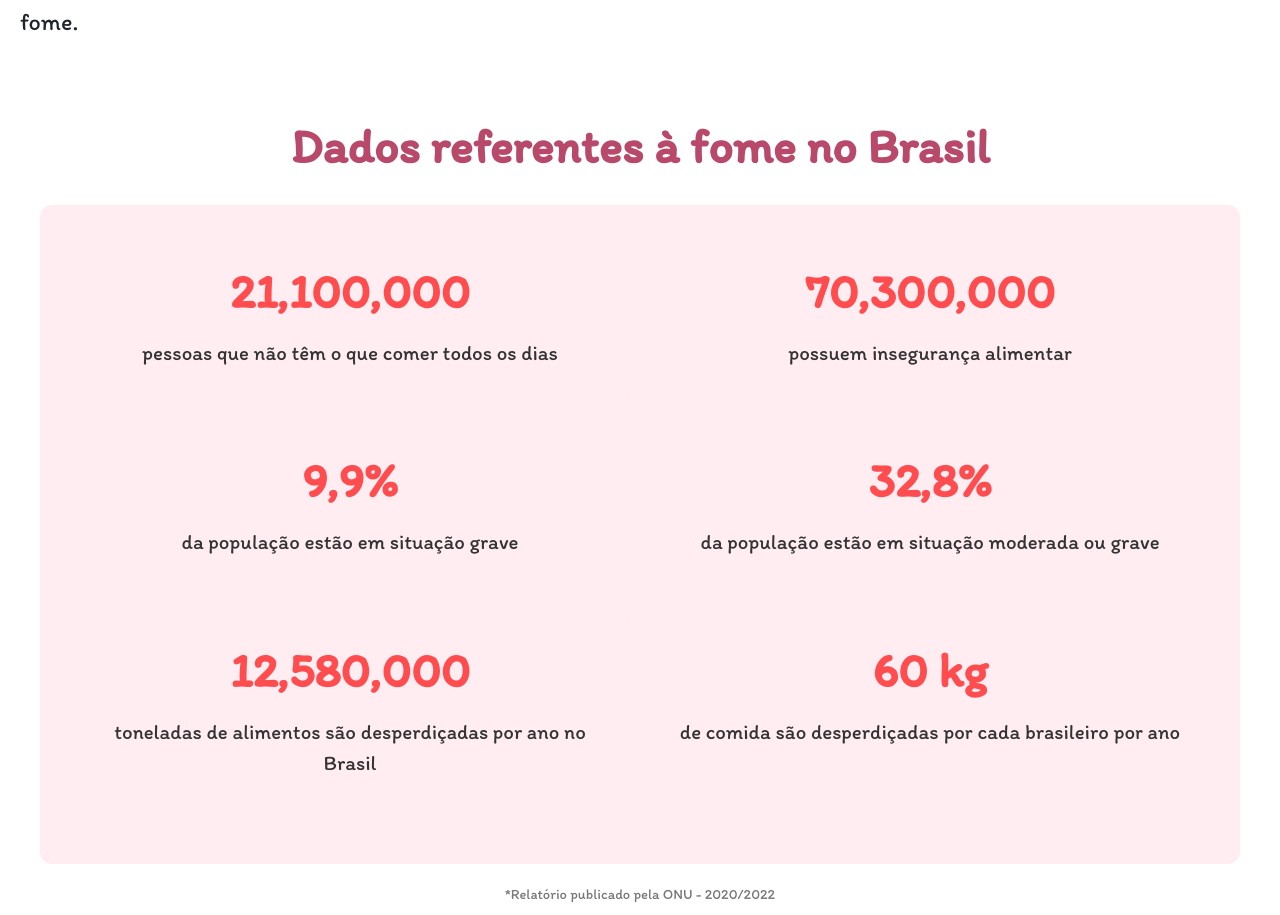
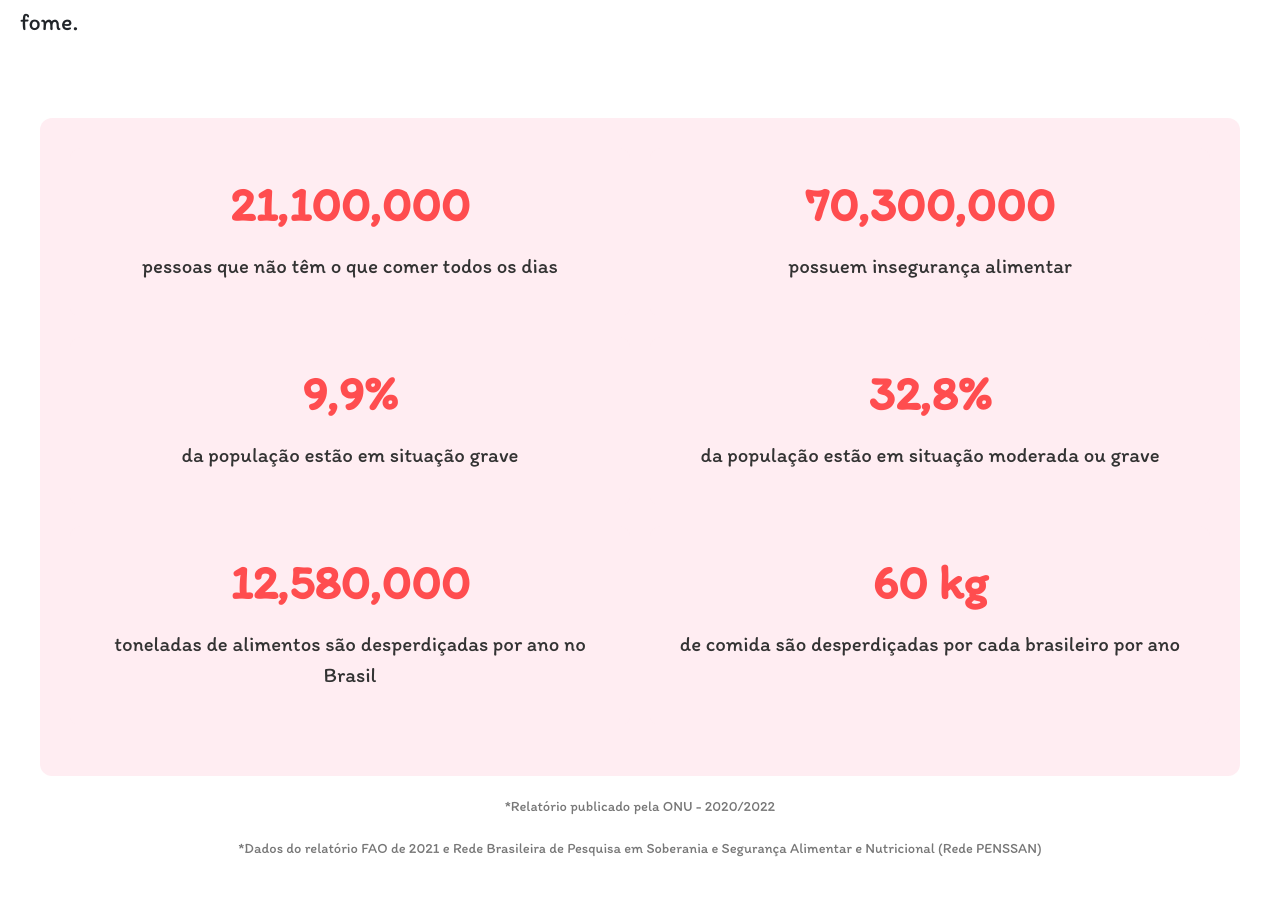
Before and after one commit to 2024-2-NCC2/Projeto1, a React (Vite) app in the folder client/: page / in a window 1280 px wide. Shown: the part 1712-2627 px from the top of the page. Built offline with nearby package versions, Linux system fonts and the light colour scheme.

Commit message:
fix: remove stats title

```diff
--- a/client/src/pages/Home.jsx
+++ b/client/src/pages/Home.jsx
@@ -34,7 +34,6 @@ const Home = () => {
       </section>
 
       <section className="stats-section">
-        <h2 className="stats-title">Dados referentes à fome no Brasil</h2>
         <div className="stats-wrapper">
           <div className="stats-grid">
             <div className="stat-item">
--- a/client/src/pages/css/Home.css
+++ b/client/src/pages/css/Home.css
@@ -51,13 +51,6 @@
   background-color: #ffd3e069;
   padding: 30px;
   border-radius: 12px;
-}
-
-.stats-title {
-  font-size: 3rem;
-  color: var(--underline-color);
-  margin-bottom: 30px;
-  font-weight: 700;
 }
 
 .stats-grid {
```
